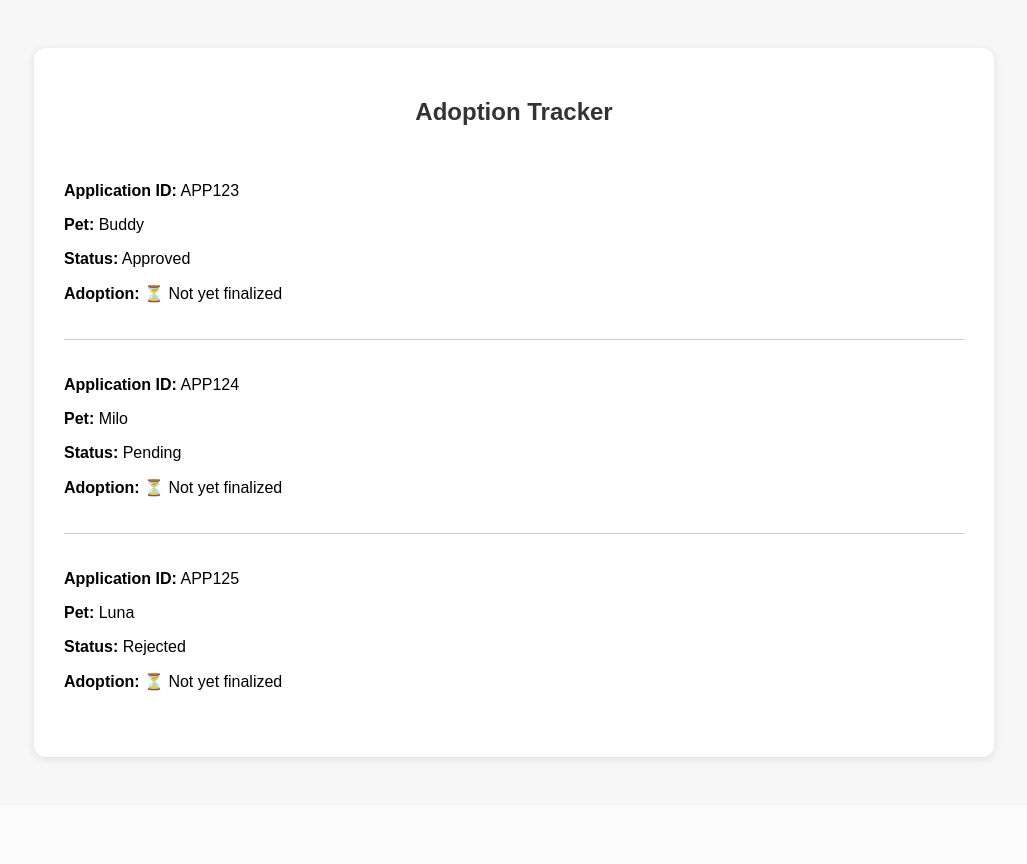
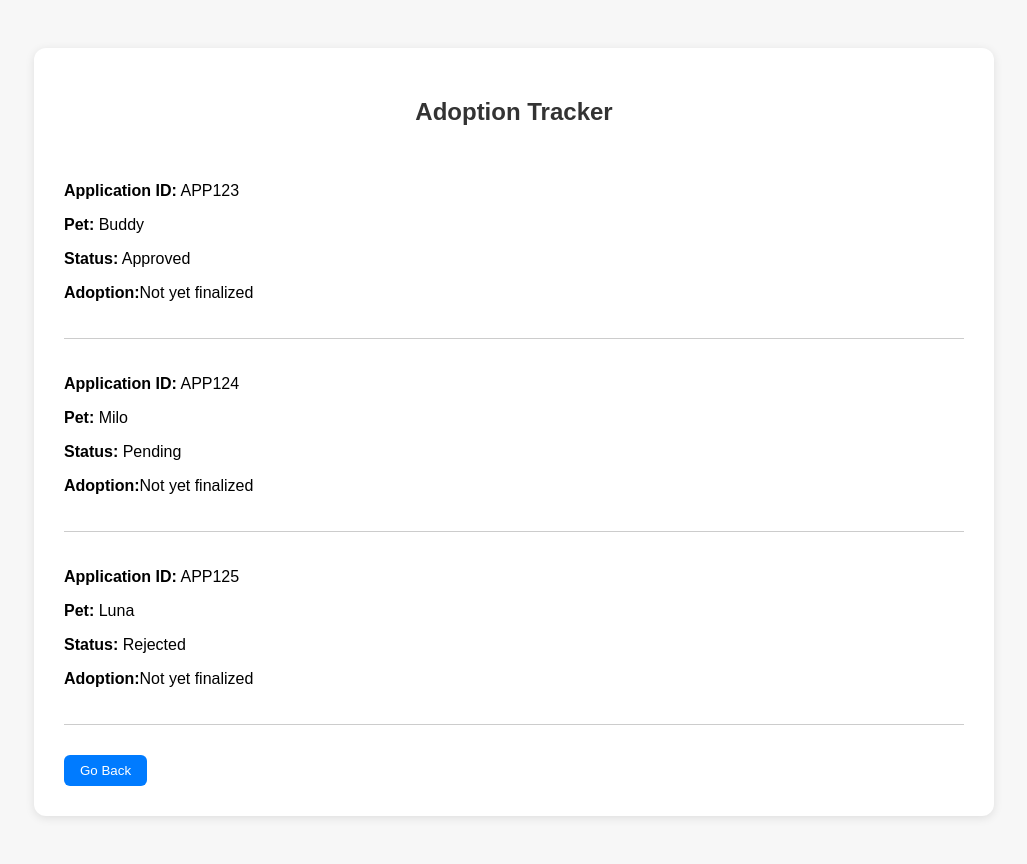
Before and after one commit to TharicaDevi/TT5L-02, a Flask app: page /track in a window 1280 px wide. Shown: the whole page, without its empty margins (126-1153 px from the left). Before the commit the page ends 761 px from the top, so only its background shows below. Run offline with Flask 3, Linux system fonts and the light colour scheme.

Commit message:
this one also i add go back button

```diff
--- a/Pawfect Home/templates/track.html
+++ b/Pawfect Home/templates/track.html
@@ -40,7 +40,8 @@
             border: 1px solid #ccc;
         }
 
-        .review-form button {
+        .review-form button,
+        .back-button button {
             margin-top: 10px;
             padding: 8px 16px;
             background: #007bff;
@@ -50,12 +51,17 @@
             cursor: pointer;
         }
 
-        .review-form button:hover {
+        .review-form button:hover,
+        .back-button button:hover {
             background: #0056b3;
         }
 
         .info {
             margin-top: 10px;
+        }
+
+        .back-button {
+            margin-top: 20px;
         }
     </style>
 </head>
@@ -70,9 +76,9 @@
             <p><strong>Status:</strong> {{ app.status }}</p>
 
             {% if app.finalized %}
-                <p><strong>Adoption:</strong>Finalized</p>
+                <p><strong>Adoption:</strong> Finalized</p>
             {% else %}
-                <p><strong>Adoption:</strong> ⏳ Not yet finalized</p>
+                <p><strong>Adoption:</strong>Not yet finalized</p>
             {% endif %}
 
             {% if app.meetup %}
@@ -103,6 +109,12 @@
             {% endif %}
         </div>
         {% endfor %}
+
+        <div class="back-button">
+            <form action="{{ url_for('index') }}">
+                <button type="submit">Go Back</button>
+            </form>
+        </div>
     </div>
 </body>
 </html>
```
